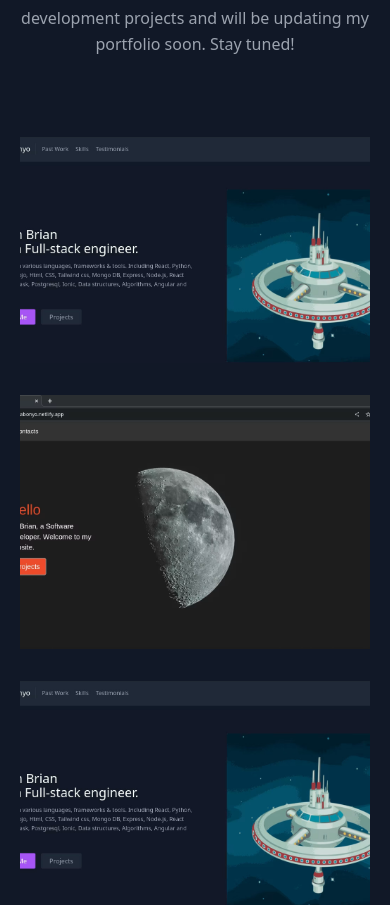
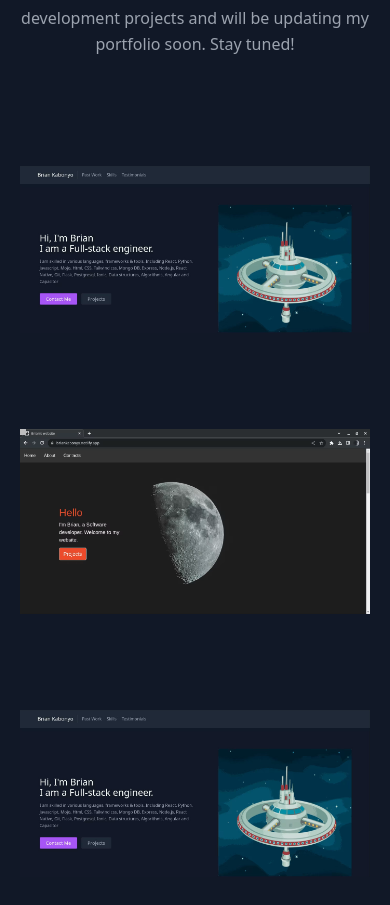
Before and after one commit to Brianoksoftware/react-portfolio-colab-remote, a React (Create React App) app: page / in a window 390 px wide. Shown: the part 1242-2147 px from the top of the page. Built offline with nearby package versions, Linux system fonts and the light colour scheme.

Commit message:
debbuging Projects components image link display on mobile screens

```diff
--- a/src/components/Projects.js
+++ b/src/components/Projects.js
@@ -19,18 +19,17 @@
         </div>
 
 
-
-      <div className="flex flex-wrap -m-4">
+     <div className="flex flex-wrap -m-4">
         {projects.map((project) => (
           <a
             href={project.link}
             key={project.image}
-            className="sm:w-1/2 w-full p-4"> {/* Adjusted width for small screens so images take up whole width */}
+            className="sm:w-1/2 w-full p-4"> {/* Adjusted width for small screens */}
             <div className="flex relative">
               <img
                 alt="gallery"
-                className="absolute inset-0 w-full h-full object-cover object-center"
-                style={{ objectFit: 'cover' }} // Added objectFit style inlinely so img scales maintaining  aspect ratio while fully covering content box
+                className="absolute inset-0 w-full h-full object-contain"
+                style={{ maxHeight: '300px' }} // Set a maximum height as needed
                 src={project.image}
               />
               <div className="px-8 py-10 relative z-10 w-full border-2 border-gray-800 bg-gray-900 opacity-0 hover:opacity-100">
```
